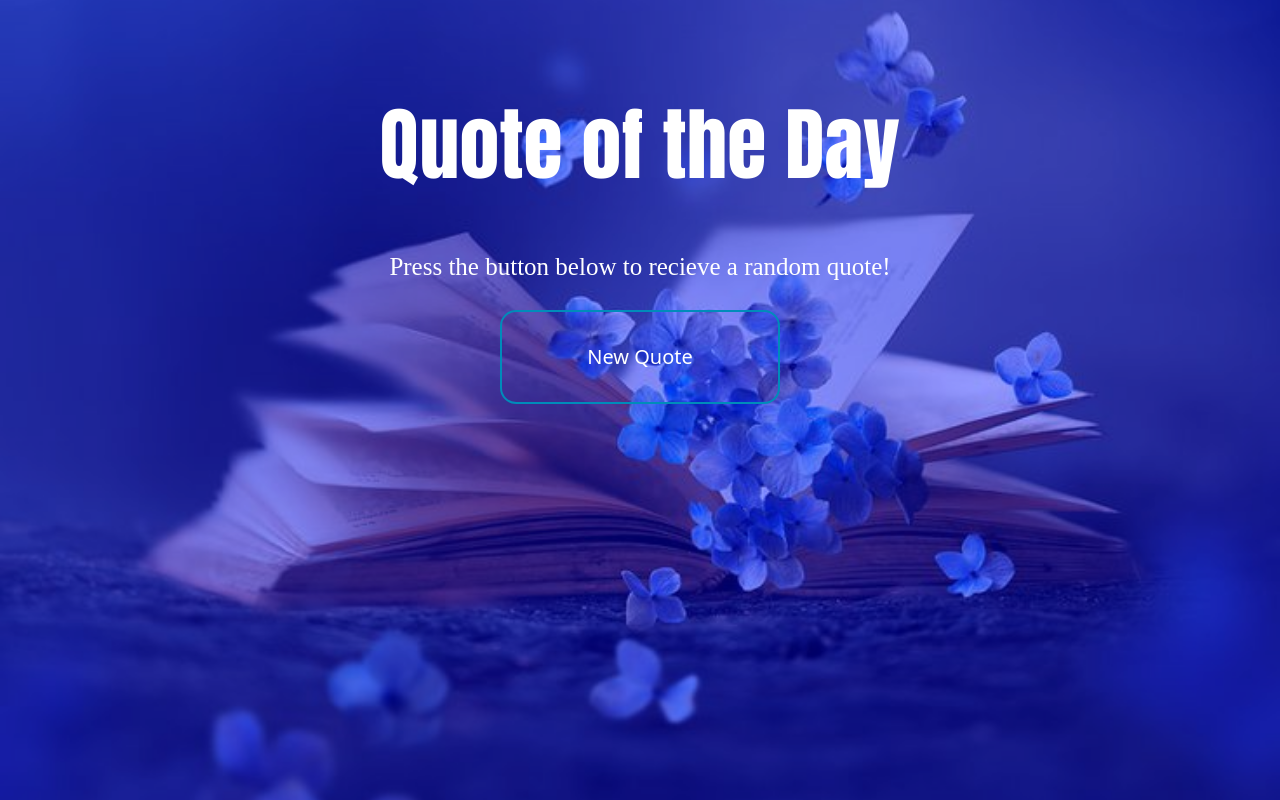
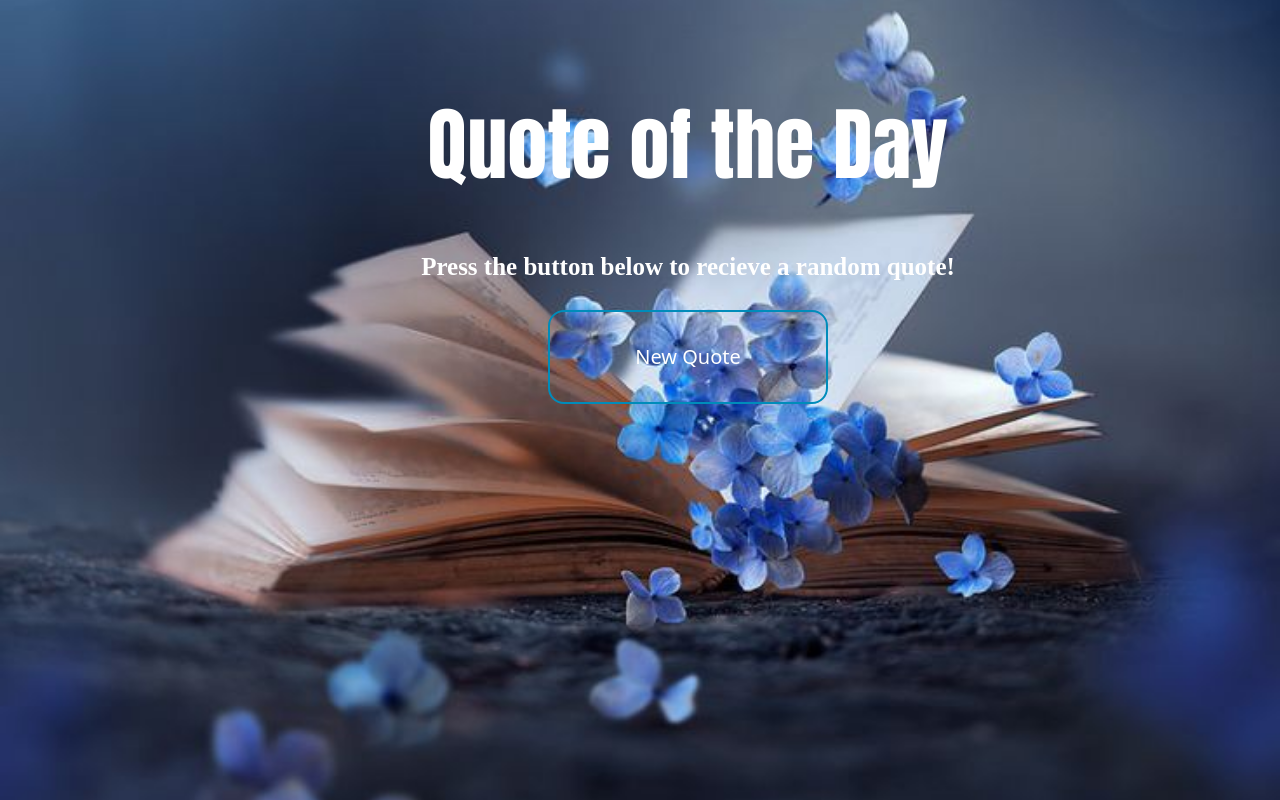
Before and after one commit to Esraa63/Quote-App, a plain HTML site: page index.html in a window 1280 px wide. Drawn offline with Linux system fonts and the light colour scheme.

Commit message:
developed

```diff
--- a/Css/style.css
+++ b/Css/style.css
@@ -1,13 +1,3 @@
-section:after {
-    content: "";
-    position: absolute;
-    top: 0;
-    bottom: 0;
-    left: 0;
-    right: 0;
-    background: blue;
-    opacity: 0.4;
-}
 h1{
     font-size: 80px;
     font-family: Impact, Haettenschweiler, 'Arial Narrow Bold', sans-serif;
@@ -29,6 +19,7 @@ button:hover{
 p{
     font-size: 25px;
     font-family:'Times New Roman', Times, serif;
+    font-weight: bold;
 }
 body {
 
--- a/index.html
+++ b/index.html
@@ -14,7 +14,7 @@
     <main>
         <section>
             <div class="container position-relative z-2">
-                <div class="text-center m-5">
+                <div class="text-center m-5 col-sm-12 col-md-12 col-xl-12">
                     <h1 class="p-5">Quote of the Day</h1>
                     <p class="pb-2">Press the button below to recieve a random quote!</p>
                     <button class="rounded-4" onclick="randomQuote();">New Quote</button>
```
